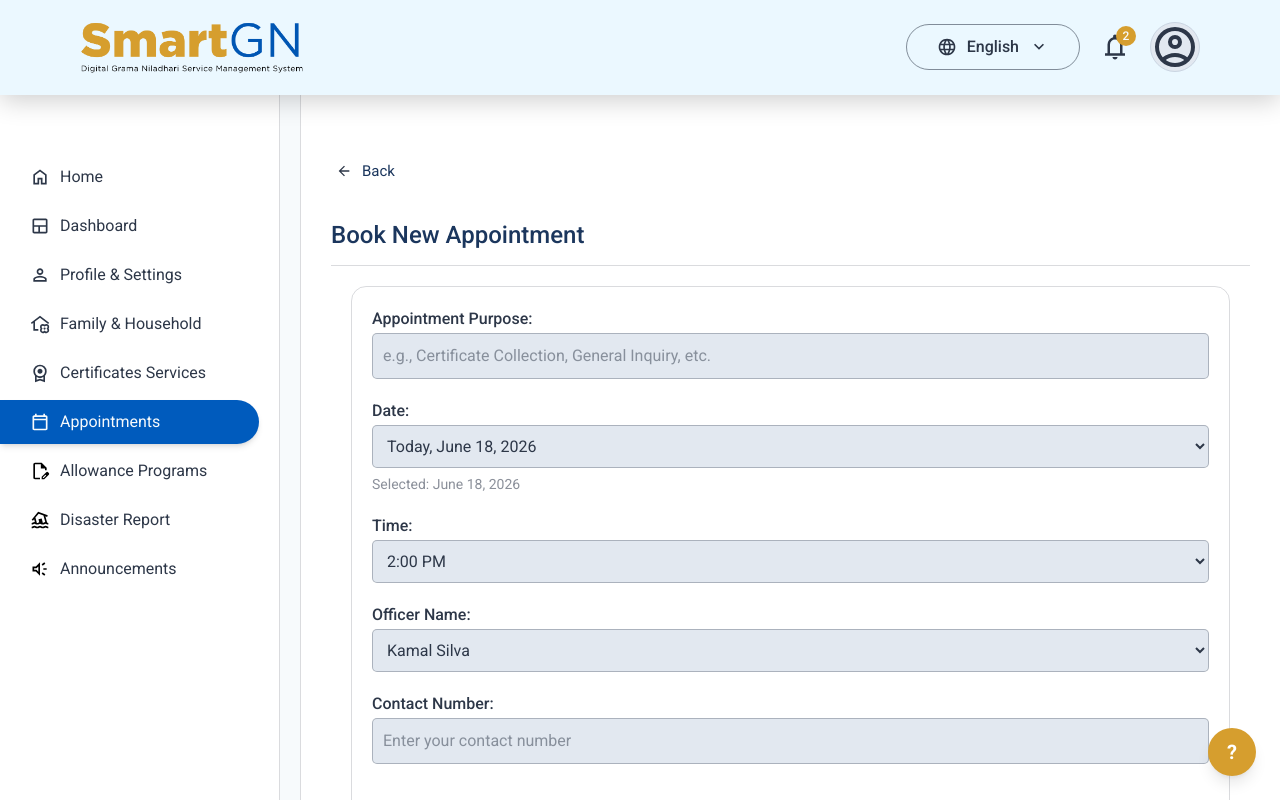
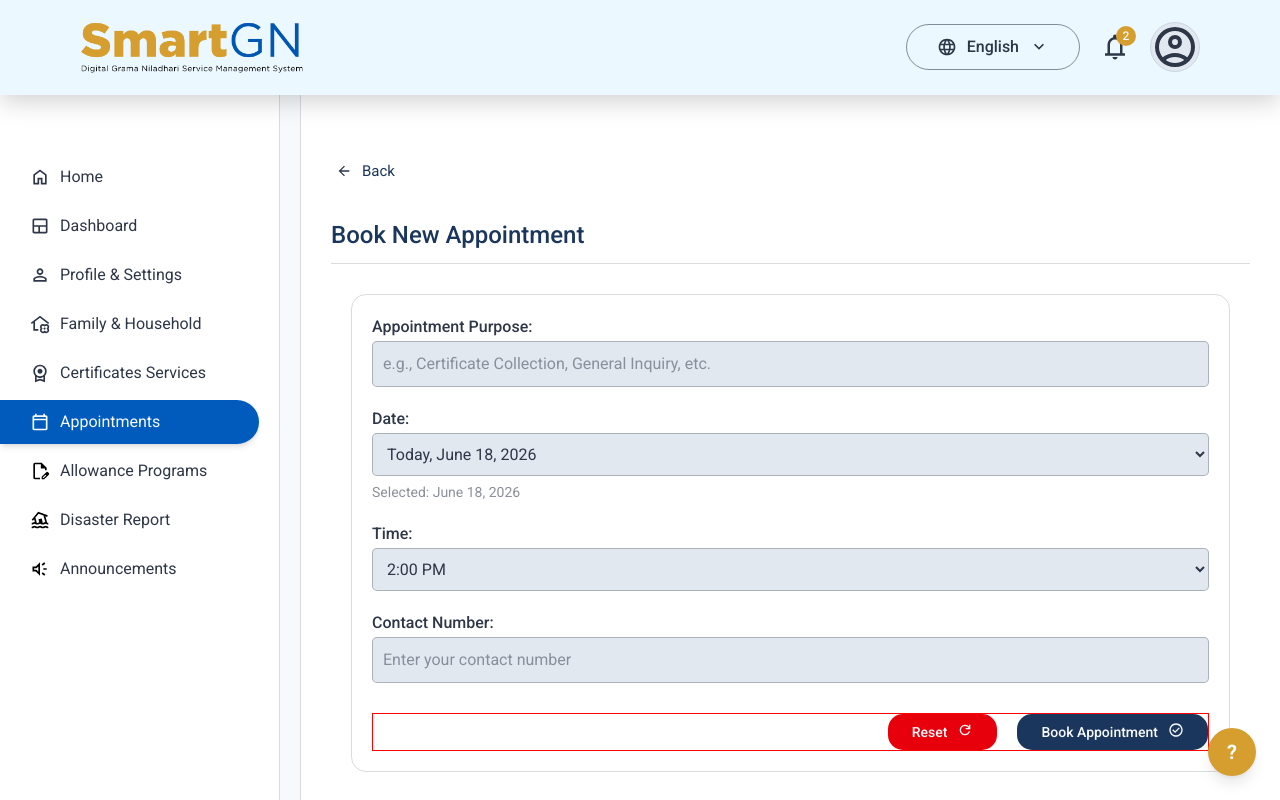
Before and after one commit to Mogith-Code/SmartGN-Digital-GN-Service-Management-System, a React (Vite) app in the folder SmartGN/: page /RAppointment/BookingForm in a window 1280 px wide. Shown: the top 800 px of the page. Built offline with nearby package versions, Linux system fonts and the light colour scheme.

Commit message:
Update booking form

```diff
--- a/SmartGN/src/Components/AppointmentsPage/BookingForm.jsx
+++ b/SmartGN/src/Components/AppointmentsPage/BookingForm.jsx
@@ -6,6 +6,8 @@ import Footer from "../Common/Footer";
 import backIcon from "../../assets/arrow_back_24dp_2D3748_FILL0_wght400_GRAD0_opsz24.svg";
 import { useNavigate } from "react-router-dom";
 import { useState, useEffect } from "react";
+import resetIcon from "../../assets/refresh_24dp_F7FAFC_FILL0_wght400_GRAD0_opsz24.svg";
+import confirmIcon from "../../assets/check_circle_24dp_F7FAFC_FILL0_wght400_GRAD0_opsz24.svg";
 
 function BookingForm() {
   // Booking Form States
@@ -156,13 +158,13 @@ function BookingForm() {
           </div>
 
           {/* Page Title */}
-          <div className="flex text-[24px] font-medium text-[#1B365D] border-b-[1.5px] border-[#2D37482D] pb-3 mb-5 mt-[30px] mx-[30px]">
+          <div className="flex text-[24px] font-medium text-[#1B365D] border-b border-[#2D37482D] pb-[10px]  mt-[30px] mx-[30px]">
             Book New Appointment
           </div>
 
           {/* Booking Form */}
           <form onSubmit={handleSubmit}>
-            <div className="mx-[50px] flex flex-col gap-5 border border-[#2D37482D] rounded-[15px] p-[20px]">
+            <div className="mx-[50px] mt-[30px] flex flex-col gap-5 border border-[#2D37482D] rounded-[15px] p-[20px]">
               {/* ============================================================ */}
               {/* APPOINTMENT PURPOSE - TEXT INPUT */}
               {/* ============================================================ */}
@@ -254,30 +256,6 @@ function BookingForm() {
               </div>
 
               {/* ============================================================ */}
-              {/* OFFICER NAME */}
-              {/* ============================================================ */}
-              <div className="flex flex-col items-start gap-[2px] text-[16px] font-regular text-[#2D3748]">
-                <label htmlFor="officerName" className="font-medium">
-                  Officer Name:
-                </label>
-                <select
-                  id="officerName"
-                  value={officerName}
-                  onChange={(e) => setOfficerName(e.target.value)}
-                  className="w-full bg-[#E2E8F0] border border-[#2D37484D] rounded-[5px] p-[10px] cursor-pointer focus:outline-none focus:ring-2 focus:ring-[#2c5f8a]"
-                  required
-                >
-                  <option value="Kamal Silva">Kamal Silva</option>
-                  <option value="Nimal Perera">Nimal Perera</option>
-                  <option value="Sunil Fernando">Sunil Fernando</option>
-                  <option value="Chandana Kumara">Chandana Kumara</option>
-                  <option value="Samantha Rathnayake">
-                    Samantha Rathnayake
-                  </option>
-                </select>
-              </div>
-
-              {/* ============================================================ */}
               {/* CONTACT NUMBER */}
               {/* ============================================================ */}
               <div className="flex flex-col items-start gap-[2px] text-[16px] font-regular text-[#2D3748]">
@@ -307,22 +285,24 @@ function BookingForm() {
               {/* ============================================================ */}
               {/* ACTION BUTTONS - Reset & Submit */}
               {/* ============================================================ */}
-              <div className="flex justify-end gap-3 mt-4 pt-4 border-t border-[#2D37482D]">
+              <div className="flex justify-end gap-[20px] mt-[10px] border border-[red]">
                 {/* Reset Button */}
                 <button
                   type="button"
                   onClick={handleReset}
-                  className="px-6 py-2 border border-[#2D3748] text-[#2D3748] rounded-lg hover:bg-gray-100 transition-colors text-sm font-medium"
+                  className="px-6 py-2 flex gap-[10px] bg-[#E7000B] text-[#F7FAFC] rounded-[15px] cursor-pointer transition-colors text-sm font-medium"
                 >
-                  Reset
+                  <span>Reset</span>
+                  <img src={resetIcon} alt="resetIcon" className="w-[16px]" />
                 </button>
 
                 {/* Submit Button */}
                 <button
                   type="submit"
-                  className="px-6 py-2 bg-[#1B365D] text-white rounded-lg hover:bg-[#2c5f8a] transition-colors text-sm font-medium"
+                  className="px-6 py-2 flex gap-[10px] bg-[#1B365D] text-[#F7FAFC] rounded-[15px] cursor-pointer transition-colors text-sm font-medium"
                 >
-                  Book Appointment
+                  <span>Book Appointment</span>
+                  <img src={confirmIcon} alt="resetIcon" className="w-[16px]" />
                 </button>
               </div>
             </div>
```
Also changed, not shown: SmartGN/src/assets/check_circle_24dp_F7FAFC_FILL0_wght400_GRAD0_opsz24.svg (added), SmartGN/src/assets/refresh_24dp_F7FAFC_FILL0_wght400_GRAD0_opsz24.svg (added).
